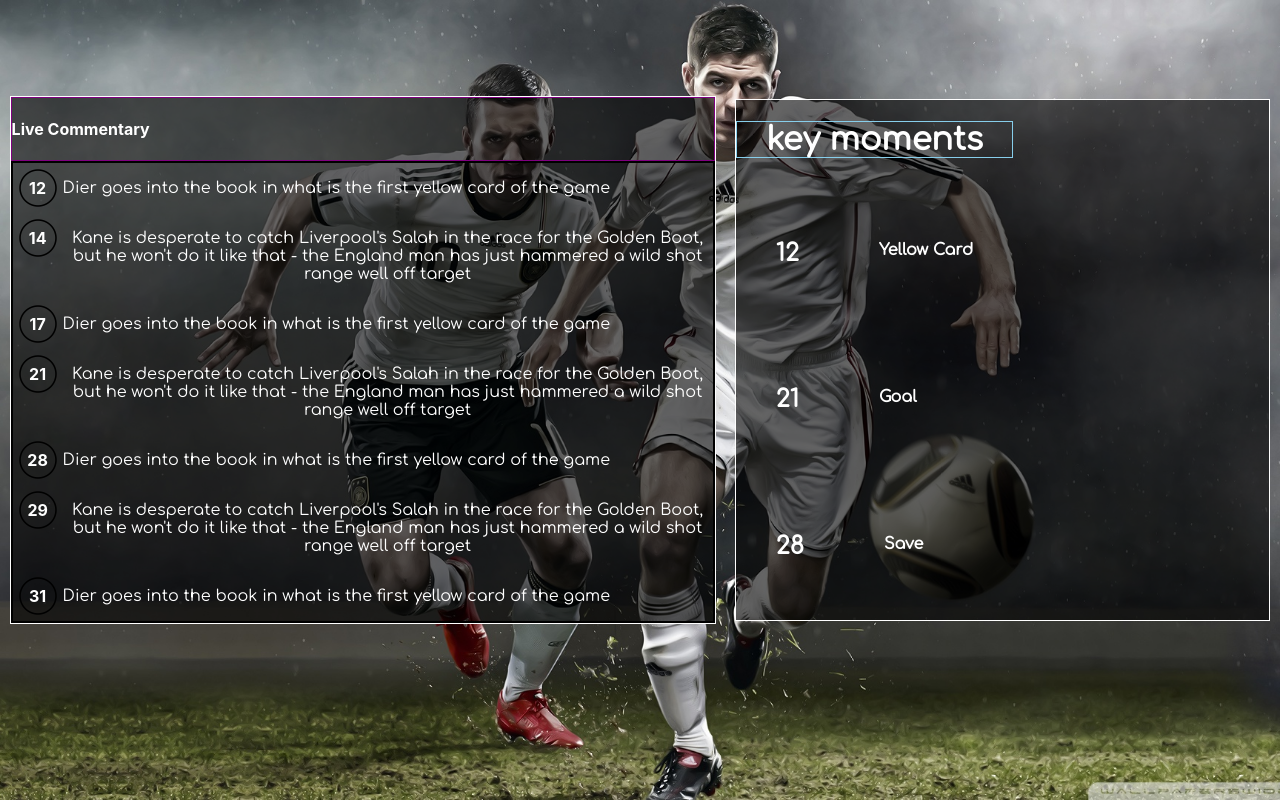
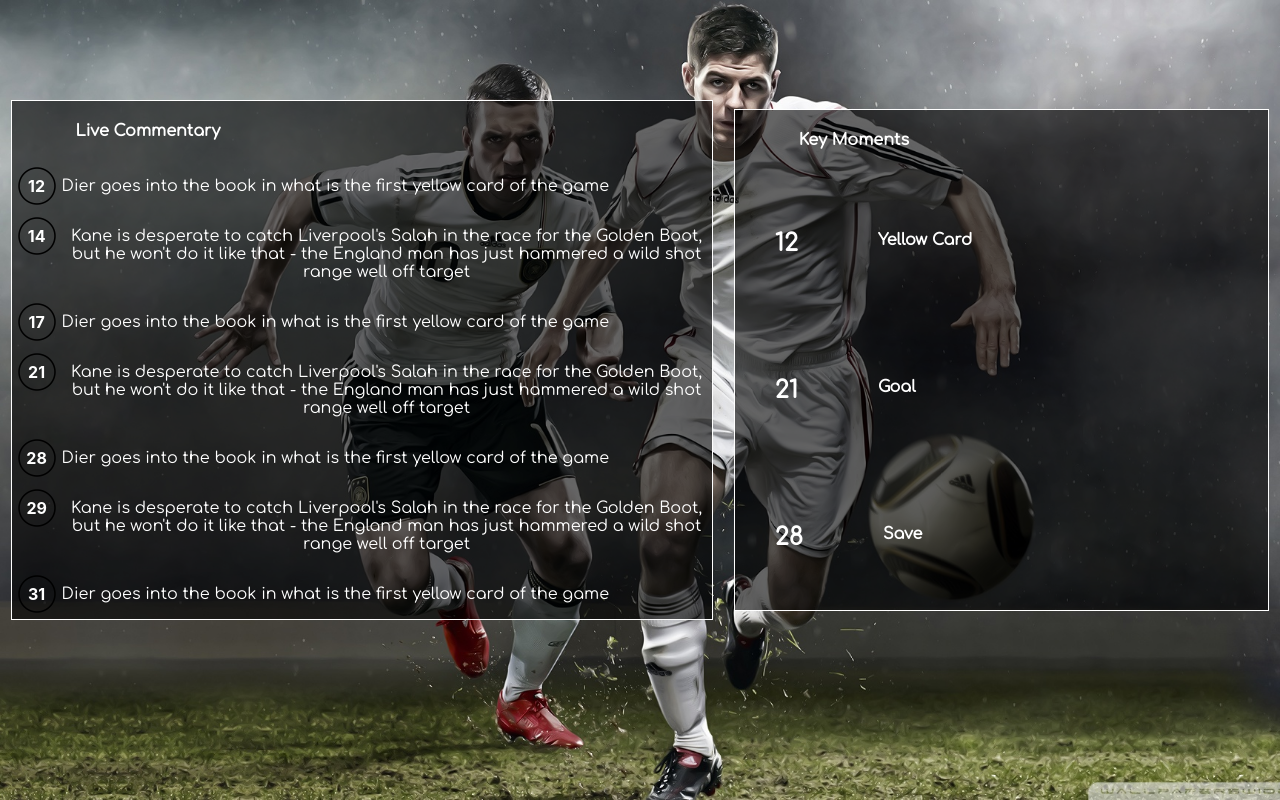
Before and after one commit to Aid19801/commentary, a React (Create React App) app: page / in a window 1280 px wide. Built offline with nearby package versions, Linux system fonts and the light colour scheme; data requests are answered from the project's data file.

Commit message:
added styling to make things look a lil prettier

```diff
--- a/src/components/title/styles.css
+++ b/src/components/title/styles.css
@@ -1,6 +1,10 @@
+@import url('https://fonts.googleapis.com/css?family=Comfortaa');
+
 .title {
-    border: 1px solid purple;
+    font-family: 'Comfortaa', cursive;
     display: flex;
+    margin-left: 5vw;
+
 }
 .title-text {
     color: white;
--- a/src/components/updates-container/styles.css
+++ b/src/components/updates-container/styles.css
@@ -4,7 +4,6 @@
     max-width: 700px;
     display: flex;
     flex-direction: column;
-    border: 2px solid black;
 }
 
 .updates-list-item {
--- a/src/containers/key-moments/key-moments.js
+++ b/src/containers/key-moments/key-moments.js
@@ -1,5 +1,6 @@
 import React from 'react';
 import { connect } from 'react-redux';
+import { Title } from '../../components';
 import './styles.css';
 
 class KeyMoments extends React.Component {
@@ -29,7 +30,7 @@
         console.log('THIS state: ', keyMoments);
         return (
             <div className="key-moments-container">
-                <h1 className="key-moments-title">key moments</h1>
+                <Title title="Key Moments" />
                 <div className="key-moments-section">
                     { keyMoments.map((each, i) => {
                         return (
```
